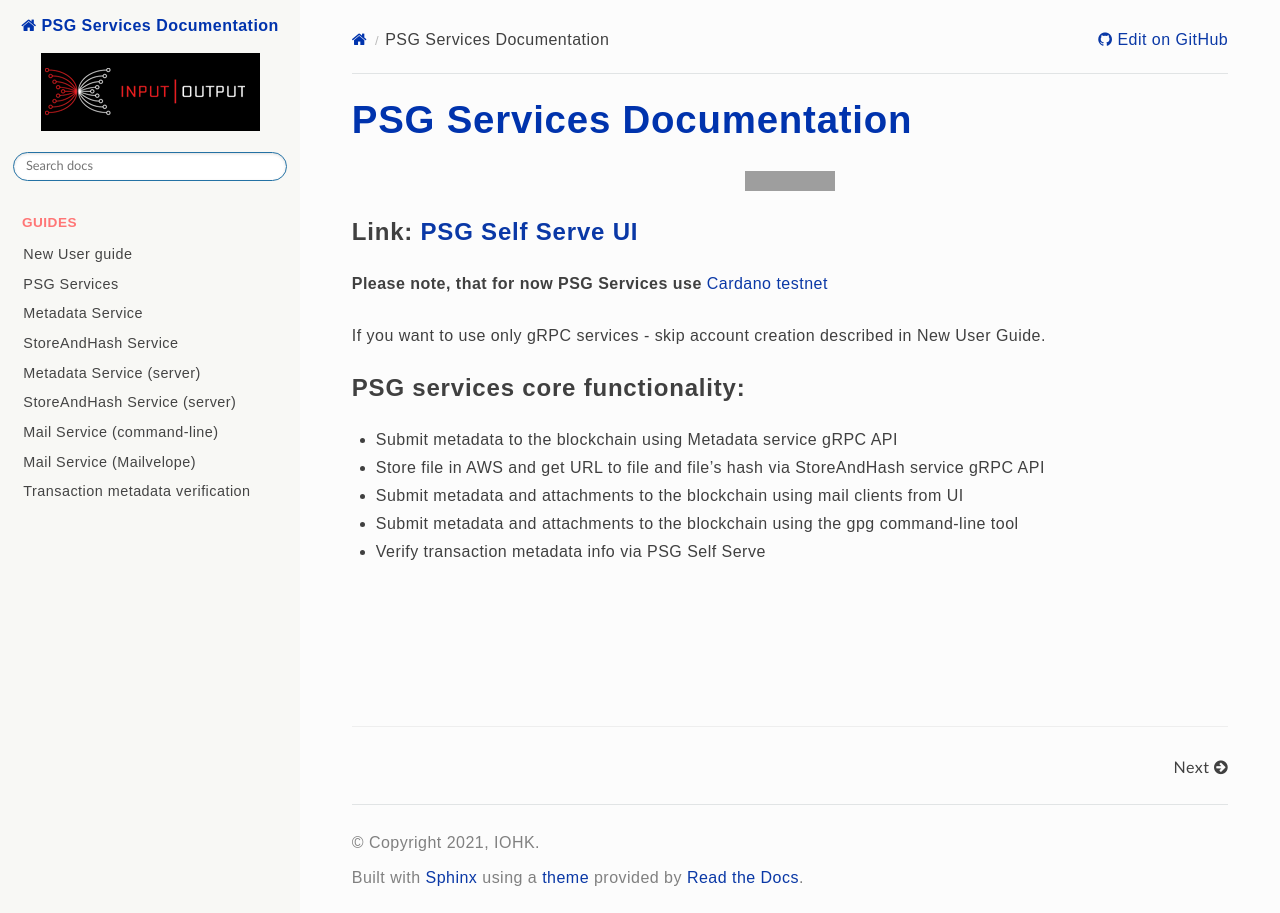
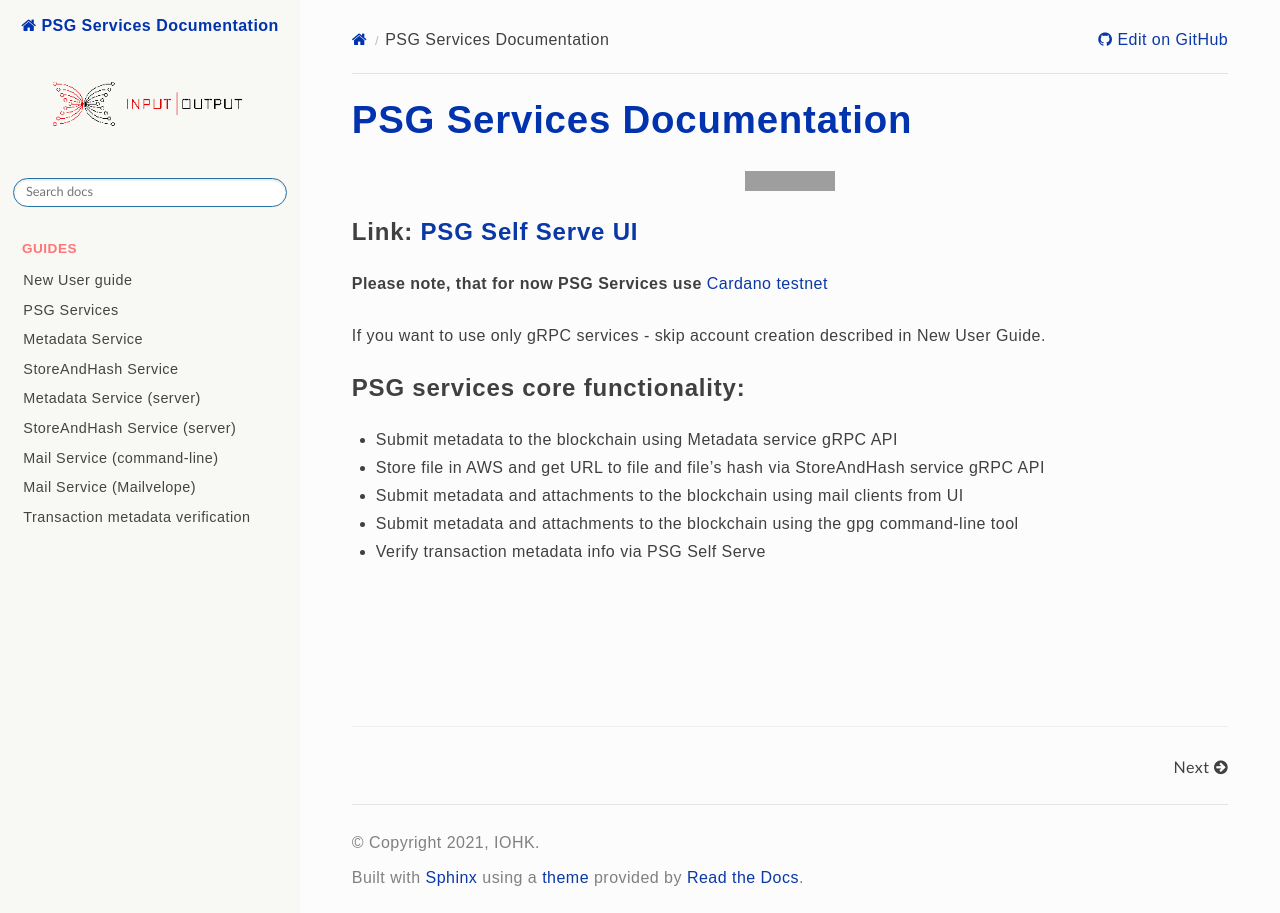
Before and after one commit to input-output-hk/PSG, a Sphinx documentation site: the page built from docs/source/index.rst, in a window 1280 px wide. Built offline with Sphinx 7.4.7 and the Read the Docs theme 2.0.0, drawn with Linux system fonts in a browser that asks for light colours; some web fonts are replaced; grey boxes are pictures that could not be loaded.

Commit message:
Try transparent logo.

```diff
--- a/docs/source/conf.py
+++ b/docs/source/conf.py
@@ -112,7 +112,7 @@
     'css/custom.css',
 ]
 
-html_logo = "../.sphinx/logo.png"
+html_logo = "../.sphinx/iohk_full_trans.png"
 
 html_context = {
   "display_github": True, # Add 'Edit on Github' link instead of 'View page source'
```
Also changed, not shown: docs/.sphinx/iohk_full_trans.png (added).
